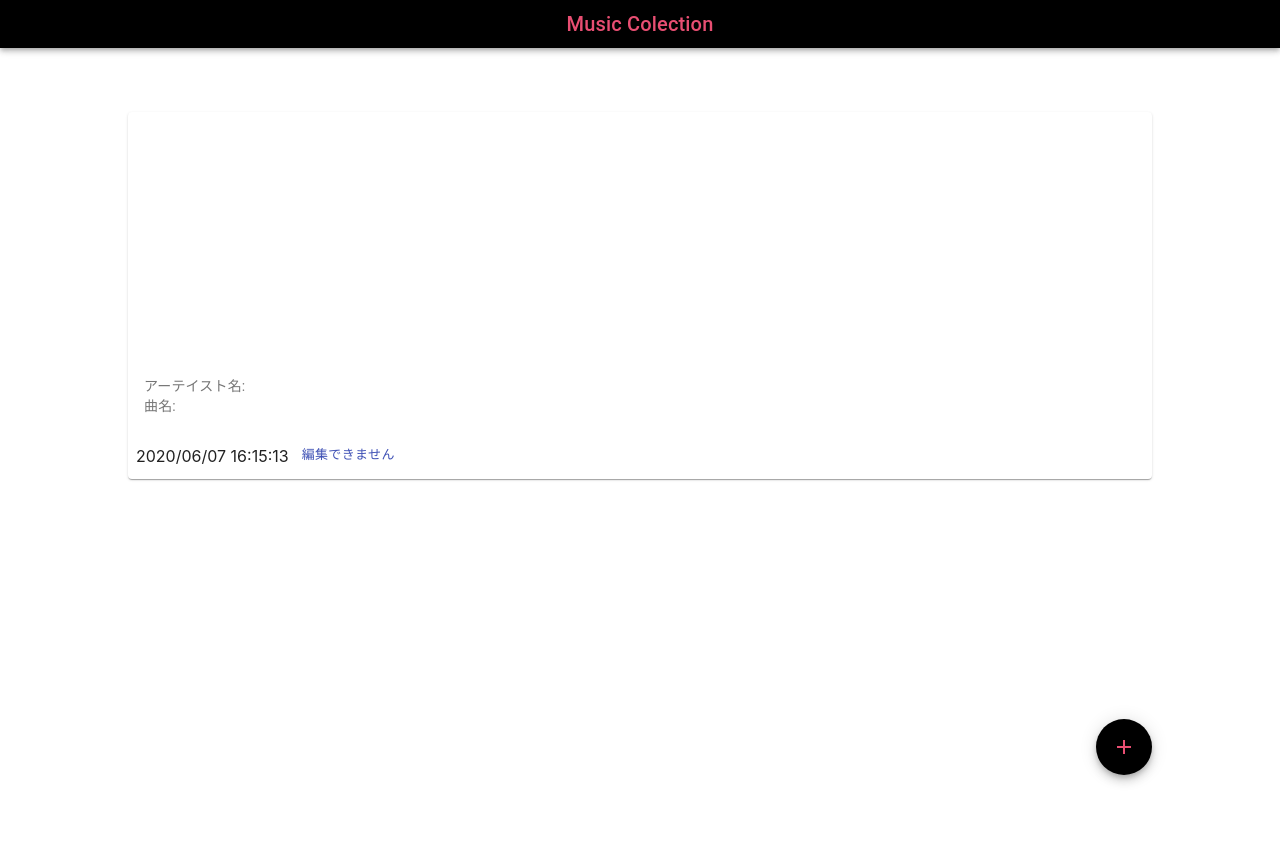
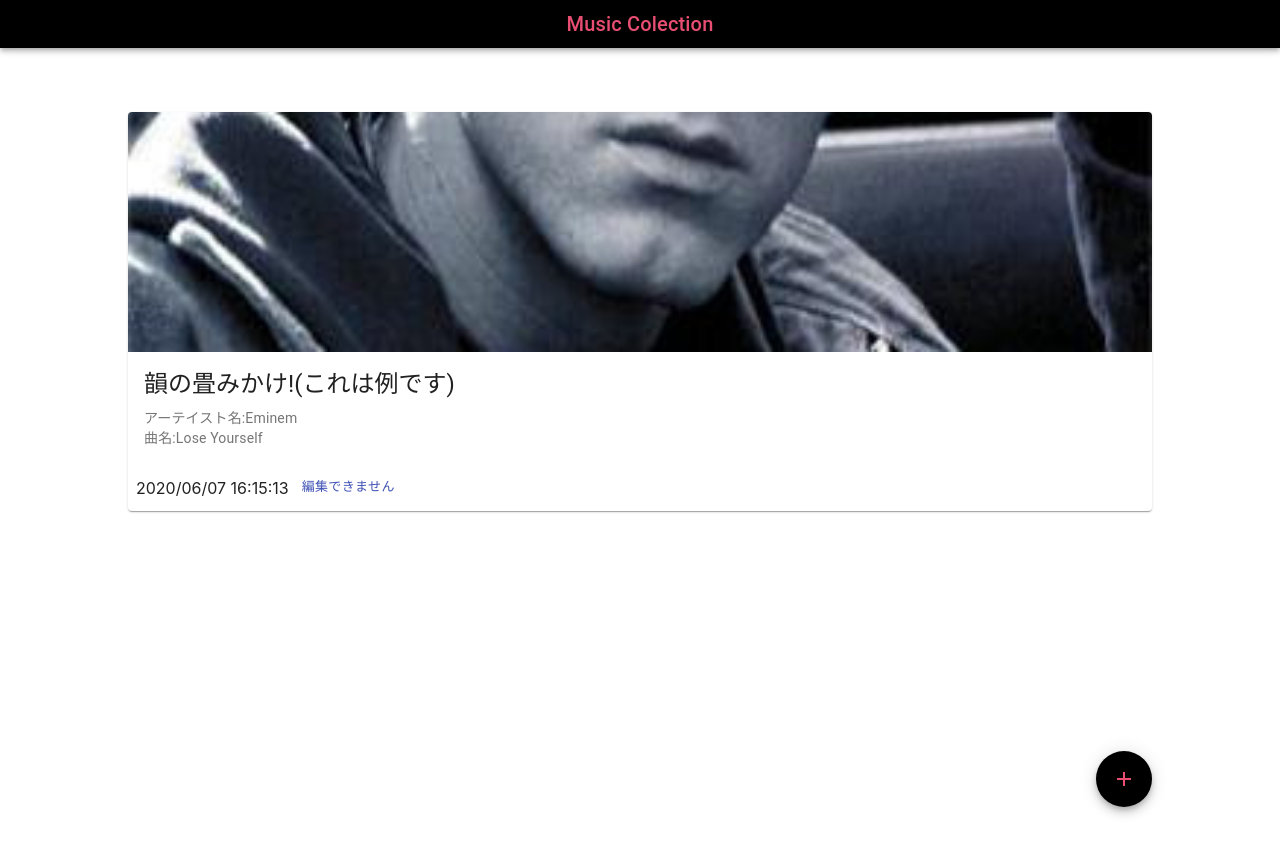
Before and after one commit to yasuyasu-w/music-collection-1, a React (Create React App) app: page / in a window 1280 px wide. Shown: the top 854 px of the page. Built offline with nearby package versions, Linux system fonts and the light colour scheme.

Commit message:
initialStateを再設定した

```diff
--- a/src/components/Article-material/TextForm.tsx
+++ b/src/components/Article-material/TextForm.tsx
@@ -1,4 +1,5 @@
-import React from 'react'
+import React,{ useEffect } from 'react'
+import {useParams} from 'react-router-dom'
 import { makeStyles, createStyles} from '@material-ui/core/styles';
 import TextField from '@material-ui/core/TextField';
 import ArtistImage from './ArtistImage'
@@ -20,17 +21,13 @@ const useStyles = makeStyles(() =>
   }),
 );
 
-const TextForm=({inputArtist,
-                 setInputArtist,
-                 inputSong,
-                 setInputSong,
-                 image,
-                 setImage,
-                 inputItioshi,
-                 setInputItioshi,
-                 inputDesc,
-                 setInputDesc})=>{
-    const classes = useStyles();
+const TextForm=({inputArtist,setInputArtist,
+                 inputSong,setInputSong,
+                 image,setImage,
+                 inputItioshi,setInputItioshi,
+                 inputDesc,setInputDesc})=>{
+    const classes = useStyles()
+   // const { id } = useParams()
     return(
       <>
       <div className={classes.imagePlace} >
--- a/src/components/Article.tsx
+++ b/src/components/Article.tsx
@@ -30,10 +30,10 @@ const Article=({state,dispatch})=>{
   const classes = useStyles();
   const history = useHistory();
 
-   const { id } = useParams()
   //編集ボタンの押されたcontentのidをURLのpathを伝って受け取り、
   //stateとマッチするものを残す(useParamでidは文字列で受け取るため、
   //parseIntで数値に変換)
+  const { id } = useParams()
 
     const [inputArtist, setInputArtist] =  useState('')
     const [inputSong, setInputSong] =  useState('')
@@ -47,11 +47,19 @@ const Article=({state,dispatch})=>{
 
     useEffect(()=>{
       const matchState=state.find(state=>state.id===parseInt(id))
+      if(matchState.id!==0){
         setInputArtist(matchState.ArtistName)
         setInputSong(matchState.SongName)
         setInputItioshi(matchState.iPoint)
         setInputDesc(matchState.Desc)
         setImage(matchState.ArtistImage)
+      } else{
+        setInputArtist('')
+        setInputSong('')
+        setInputItioshi('')
+        setInputDesc('')
+        setImage('')
+      }
 
       return () =>{
       setInputArtist('')
@@ -76,6 +84,7 @@ const Article=({state,dispatch})=>{
    }
 
 
+     //このIdはあまり意味がなく、便宜上のもの(Main.tsxのuseEffectで新たなidが振りあてられるため)
      const newId=state.length
 
      dispatch({
@@ -99,11 +108,7 @@ const Article=({state,dispatch})=>{
     setInputItioshi('')
     setInputDesc('')
     history.goBack()
-
   }
-
-
-
 
   return (
     <form className={classes.form} noValidate autoComplete="off">
--- a/src/initiasState.ts
+++ b/src/initiasState.ts
@@ -1,14 +1,15 @@
 import {nowTime} from './nowTime'
+import eminemMusic from './eminem_loseYourSelf.jpg'
 
 //白紙フォーマットとして、content新規作成時に、利用する
 export const initialState=[
     {
       id:0,
-      ArtistName:'',
-      SongName:'',
-      ArtistImage:'',
-      iPoint:'',
-      Desc:'',
+      ArtistName:'Eminem',
+      SongName:'Lose Yourself',
+      ArtistImage:eminemMusic,
+      iPoint:'韻の畳みかけ!(これは例です)',
+      Desc:'曲中に、同じ韻で何度も畳みかけることにより、リスナーを虜に',
       time:nowTime()
     }
   ]
```
Also changed, not shown: src/eminem_loseYourSelf.jpg (added). Lines whose indentation alone changed are shown as unchanged.
